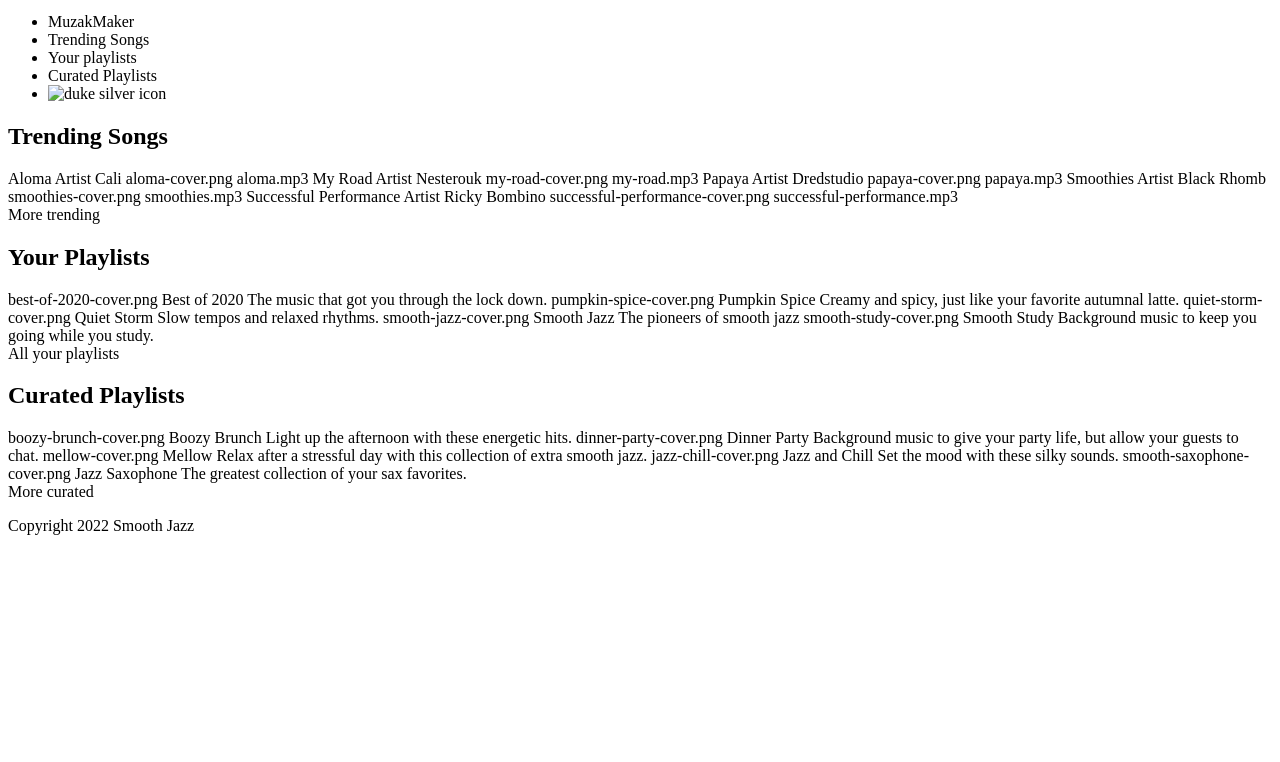
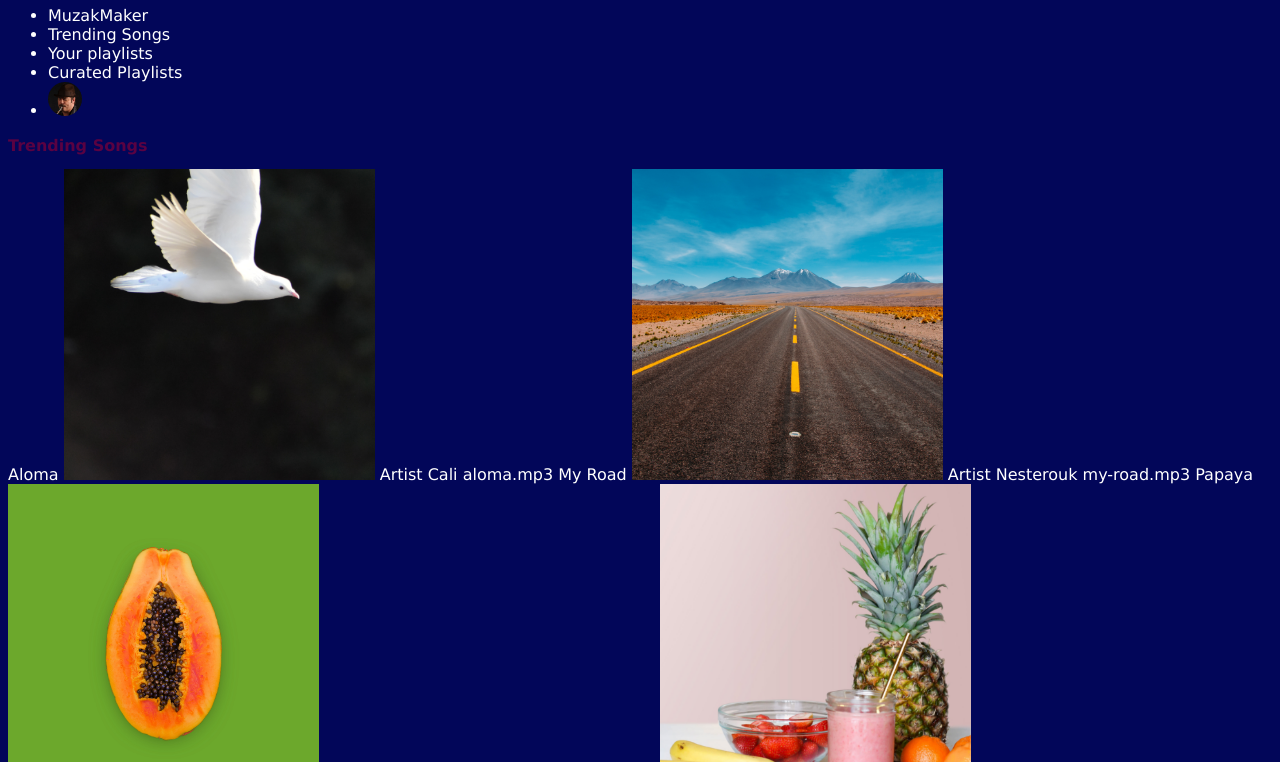
Before and after one commit to AFlor162/streamingmedia, a plain HTML site: page index.html in a window 1280 px wide. Shown: the part 101-863 px from the top of the page. Before the commit the page ends 800 px from the top, so only its background shows below. Drawn offline with Linux system fonts and the light colour scheme.

Commit message:
css
images and css sheet

```diff
--- a/index.html
+++ b/index.html
@@ -3,6 +3,7 @@
     <head>
         <meta charset="utf-8">
         <meta name="viewport" content="width=device-width, initial-scale=1.0">
+        <link rel="stylesheet" href="streamingmedia.css">
         <title>MuzakMaker</title>
     </head>
     <header>
@@ -14,7 +15,7 @@
                 <li>Trending Songs</li>
                 <li>Your playlists</li>
                 <li>Curated Playlists</li>
-                <li><img src="duke-silver.png" alt="duke silver icon"></li>
+                <li><img src="/images/duke-silver.png" alt="duke silver icon"></li>
             </ul>
         </nav>
     </header>
@@ -22,54 +23,54 @@
         <section id="trending">
             <h2>Trending Songs</h2>
             Aloma
+            <img src="/images/aloma-cover.png" alt="aloma album cover">
             Artist Cali
-            aloma-cover.png
             aloma.mp3
 
             My Road
+            <img src="/images/my-road-cover.png" alt="my road album cover">
             Artist Nesterouk
-            my-road-cover.png
             my-road.mp3
 
             Papaya
+            <img src="/images/papaya-cover.png" alt="papaya abum cover">
             Artist Dredstudio
-            papaya-cover.png
             papaya.mp3
 
             Smoothies
+            <img src="/images/smoothies-cover.png" alt="smoothies cover album">
             Artist Black Rhomb
-            smoothies-cover.png
             smoothies.mp3
 
             Successful Performance
+            <img src="/images/successful-performance-cover.png" alt="successful performance album cover">
             Artist Ricky Bombino
-            successful-performance-cover.png
             successful-performance.mp3
             <div id="trendingbutton">More trending</div>
         </section>
         <section id="playlists">
             <h2>Your Playlists</h2>
-            best-of-2020-cover.png
+            <img src="/images/best-of-2020-cover.png" alt="best of 2020 album cover">
             Best of 2020
             The music that got you through the lock down.
 
 
-            pumpkin-spice-cover.png
+            <img src="/images/pumpkin-spice-cover.png" alt="pumpkin spice album cover">
             Pumpkin Spice
             Creamy and spicy, just like your favorite autumnal latte.
 
 
-            quiet-storm-cover.png
+            <img src="/images/quiet-storm-cover.png" alt="quiet storm album cover">
             Quiet Storm
             Slow tempos and relaxed rhythms.
 
 
-            smooth-jazz-cover.png
+            <img src="/images/smooth-jazz-cover.png" alt="smooth jazz album cover">
             Smooth Jazz
             The pioneers of smooth jazz
 
 
-            smooth-study-cover.png
+            <img src="/images/smooth-study-cover.png" alt="smooth study album cover">
             Smooth Study
             Background music to keep you going while you study.
             <div id="playlistbutton">All your playlists</div>
--- a/streamingmedia.css
+++ b/streamingmedia.css
@@ -0,0 +1,15 @@
+html {
+    background-color: #020659;
+    font-family: Verdana, Geneva, Tahoma, sans-serif;
+    color:white;
+}
+h1 {
+    font-size:1.25em;
+}
+h2 {
+    font-size: 1em;
+    color:#590242;
+}
+h3  {
+    font-size: 1em;
+}
```
Also changed, not shown: images/aloma-cover.png (added), images/best-of-2020-cover.png (added), images/boozy-brunch-cover.png (added), images/dinner-party-cover.png (added), images/duke-silver.png (added), images/jazz-chill-cover.png (added), images/mellow-cover.png (added), images/my-road-cover.png (added), images/papaya-cover.png (added), images/pumpkin-spice-cover.png (added), images/quiet-storm-cover.png (added), images/smooth-jazz-cover.png (added), images/smooth-saxophone-cover.png (added), images/smooth-study-cover.png (added), 2 more files.
